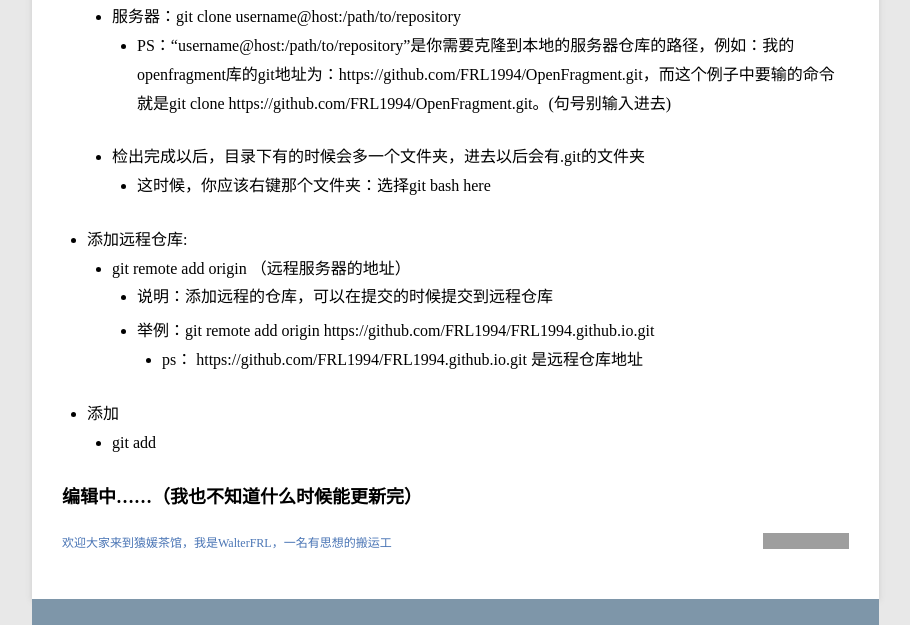
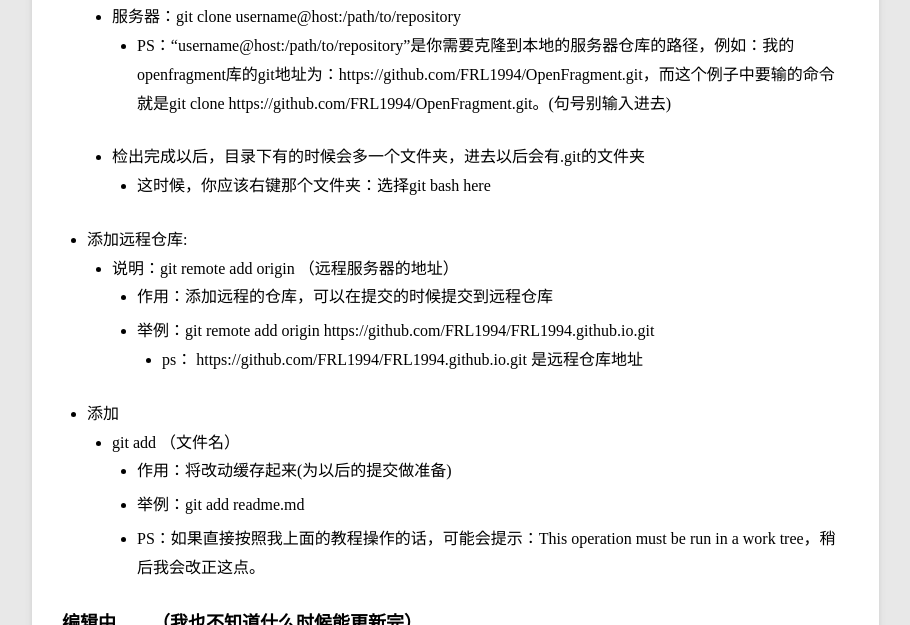
Before and after one commit to FRL1994/FRL1994.github.io, a Jekyll site: the page built from _posts/coding/2016-06-17-git使用指南(入门篇).md, in a window 1280 px wide and 900 px high, scrolled down 1596 px, cut to the strip 0-625 px from the top of the window. Shown: the whole strip, without its empty margins (38-948 px from the left). Built offline with Jekyll 4.4.1, drawn with Linux system fonts in a browser that asks for light colours; grey boxes are pictures that could not be loaded.

Commit message:
修改文章内容

```diff
--- a/_posts/coding/2016-06-17-git使用指南(入门篇).md
+++ b/_posts/coding/2016-06-17-git使用指南(入门篇).md
@@ -45,11 +45,14 @@ description: 编码第二步，管好你的代码
   - 检出完成以后，目录下有的时候会多一个文件夹，进去以后会有.git的文件夹
   	- 这时候，你应该右键那个文件夹：选择git bash here
 + 添加远程仓库:
-  - git remote add origin （远程服务器的地址）
-	- 说明：添加远程的仓库，可以在提交的时候提交到远程仓库
+  - 说明：git remote add origin （远程服务器的地址）
+	- 作用：添加远程的仓库，可以在提交的时候提交到远程仓库
 	- 举例：git remote add origin https://github.com/FRL1994/FRL1994.github.io.git
 		- ps： https://github.com/FRL1994/FRL1994.github.io.git 是远程仓库地址
 + 添加
-  - git add
+  - git add （文件名）
+	- 作用：将改动缓存起来(为以后的提交做准备)
+	- 举例：git add readme.md
+	- PS：如果直接按照我上面的教程操作的话，可能会提示：This operation must be run in a work tree，稍后我会改正这点。
 
 ### 编辑中……（我也不知道什么时候能更新完）
```
